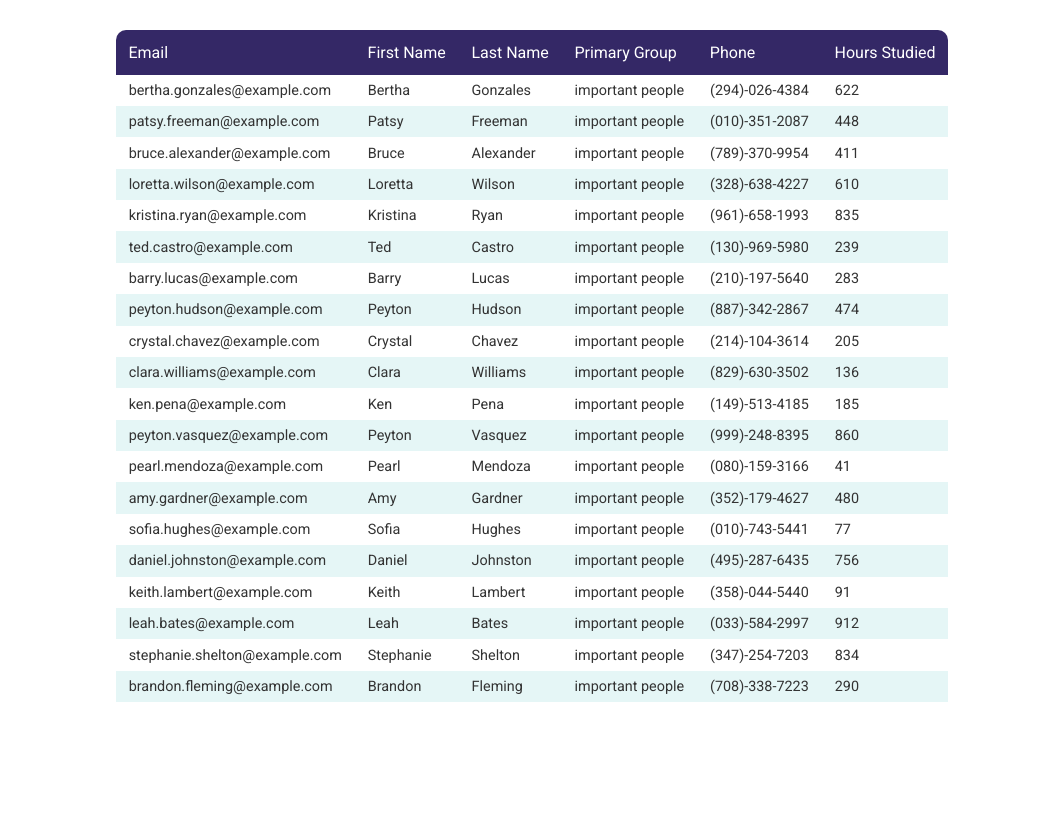
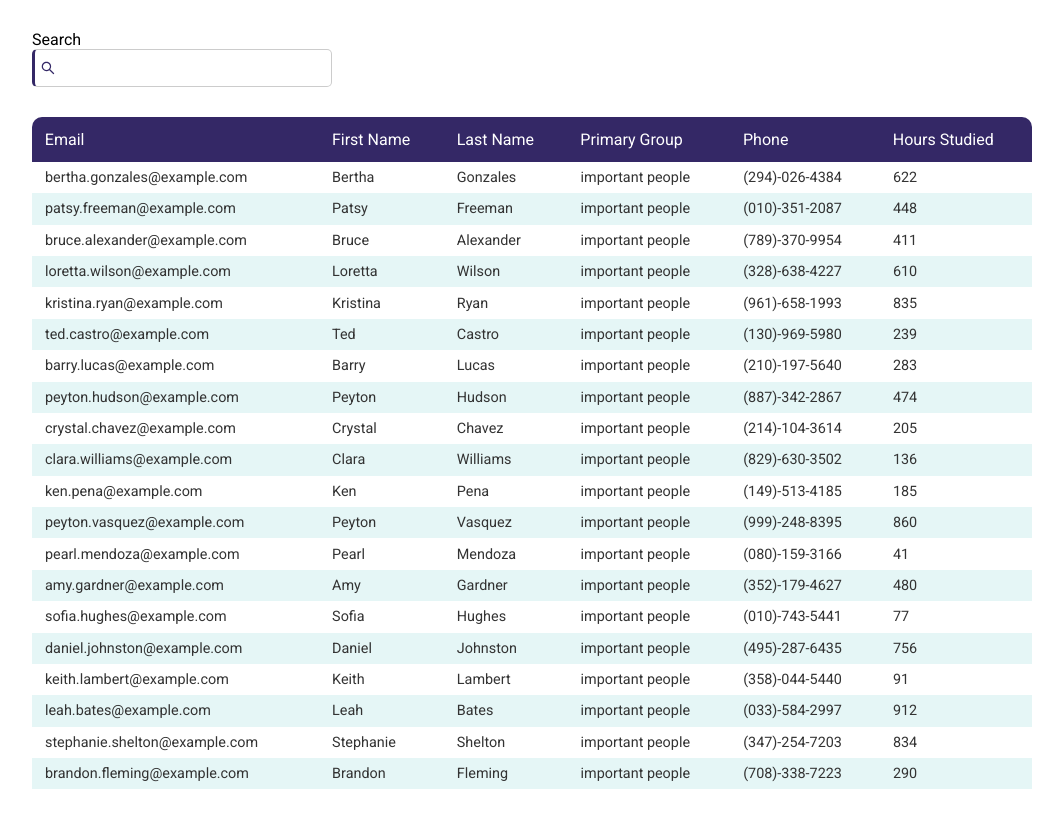
Before and after one commit to NicolaiHygino/students-voxy, a React (Create React App) app: page / in a window 1280 px wide. Shown: the whole page, without its empty margins (108-1171 px from the left). Built offline with nearby package versions, Linux system fonts and the light colour scheme.

Commit message:
feat (Search): table now have a search by name mechanism

```diff
--- a/package.json
+++ b/package.json
@@ -9,6 +9,7 @@
     "axios": "^0.23.0",
     "react": "^17.0.2",
     "react-dom": "^17.0.2",
+    "react-icons": "^4.3.1",
     "react-scripts": "4.0.3",
     "styled-components": "^5.3.3",
     "web-vitals": "^1.1.2"
--- a/src/App.js
+++ b/src/App.js
@@ -1,9 +1,22 @@
 import React, { useState, useEffect } from 'react';
 import Table from './components/Table';
+import Search from './components/Search';
 import axios from 'axios';
+import styled from 'styled-components';
+
+const Content = styled.section`
+  max-width: 1000px;
+  margin: 30px auto;
+`;
 
 function App() {
   const [students, setStudents] = useState([]);
+  const [searchTerm, setSearchTerm] = useState('');
+
+  const filteredStudents = students.filter(({name}) => {
+    const fullname = `${name.first} ${name.last}`.toLowerCase();
+    return fullname.includes(searchTerm.toLowerCase());
+  });
 
   useEffect(() => {
     axios.get('students.json').then(({data}) => {
@@ -12,9 +25,13 @@ function App() {
   }, []);
 
   return (
-    <>
-      <Table students={students}/>
-    </>
+    <Content>
+      <Search
+        searchTerm={searchTerm}
+        setSearchTerm={setSearchTerm}
+      />
+      <Table students={filteredStudents}/>
+    </Content>
   );
 }
 
--- /dev/null
+++ b/src/components/Search/index.js
@@ -0,0 +1,23 @@
+import React from 'react';
+import { AiOutlineSearch } from 'react-icons/ai';
+import { IconFieldWrapper, Input } from './style';
+
+const Search = ({ searchTerm, setSearchTerm }) => {
+  return (
+    <>
+      <label htmlFor="searchTerm">Search</label>
+      <IconFieldWrapper>
+        <AiOutlineSearch />
+        <Input
+          id="searchTerm"
+          name="searchTerm"
+          type="text"
+          value={searchTerm}
+          onChange={e => setSearchTerm(e.target.value)}
+        />
+      </IconFieldWrapper>
+    </>
+  );
+};
+
+export default Search;
--- /dev/null
+++ b/src/components/Search/style.js
@@ -0,0 +1,22 @@
+import styled from 'styled-components';
+
+export const IconFieldWrapper = styled.div`
+  display: flex;
+  align-items: center;
+  position: relative;
+
+  & svg {
+    position: absolute;
+    margin: 0 .5em;
+    left: 0;
+    color: var(--main-color);
+  }
+`;
+
+export const Input = styled.input`
+  width: 300px;
+  border: 1px solid #ccc;
+  border-left: 3px solid var(--main-color);
+  border-radius: 5px;
+  padding: .8em 1em .8em 3em;
+`;
--- a/src/components/Table/style.js
+++ b/src/components/Table/style.js
@@ -4,7 +4,8 @@ export const StyledTable = styled.table`
   border-collapse: collapse;
   border-radius: 10px 10px 0 0;
   overflow: hidden;
-  margin: 30px auto;
+  margin: 30px 0;
+  width: 100%;
 
   & thead {
     background-color: var(--main-color);
```
Also changed, not shown: 1 other file (tests, documents, lock files or other folders).
